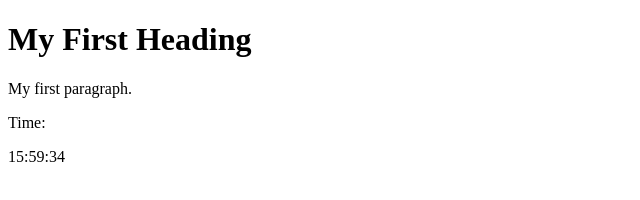
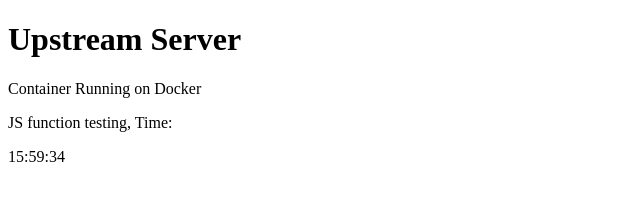
Before and after one commit to jackHay22/upstream, a plain HTML site: page docker/index.html in a window 1280 px wide. Shown: the whole page, without its empty margins (0-640 px from the left). Drawn offline with Linux system fonts and the light colour scheme.

Commit message:
docker updates

```diff
--- a/docker/index.html
+++ b/docker/index.html
@@ -2,10 +2,10 @@
 <html>
 <body>
 
-<h1>My First Heading</h1>
+<h1>Upstream Server</h1>
 
-<p>My first paragraph.</p>
-Time: <br/> <p id="time"></p>
+<p>Container Running on Docker</p>
+JS function testing, Time: <br/> <p id="time"></p>
 <script>
 function checkTime(i) {
   if (i < 10) {
```
Also changed, not shown: 4 other files.
